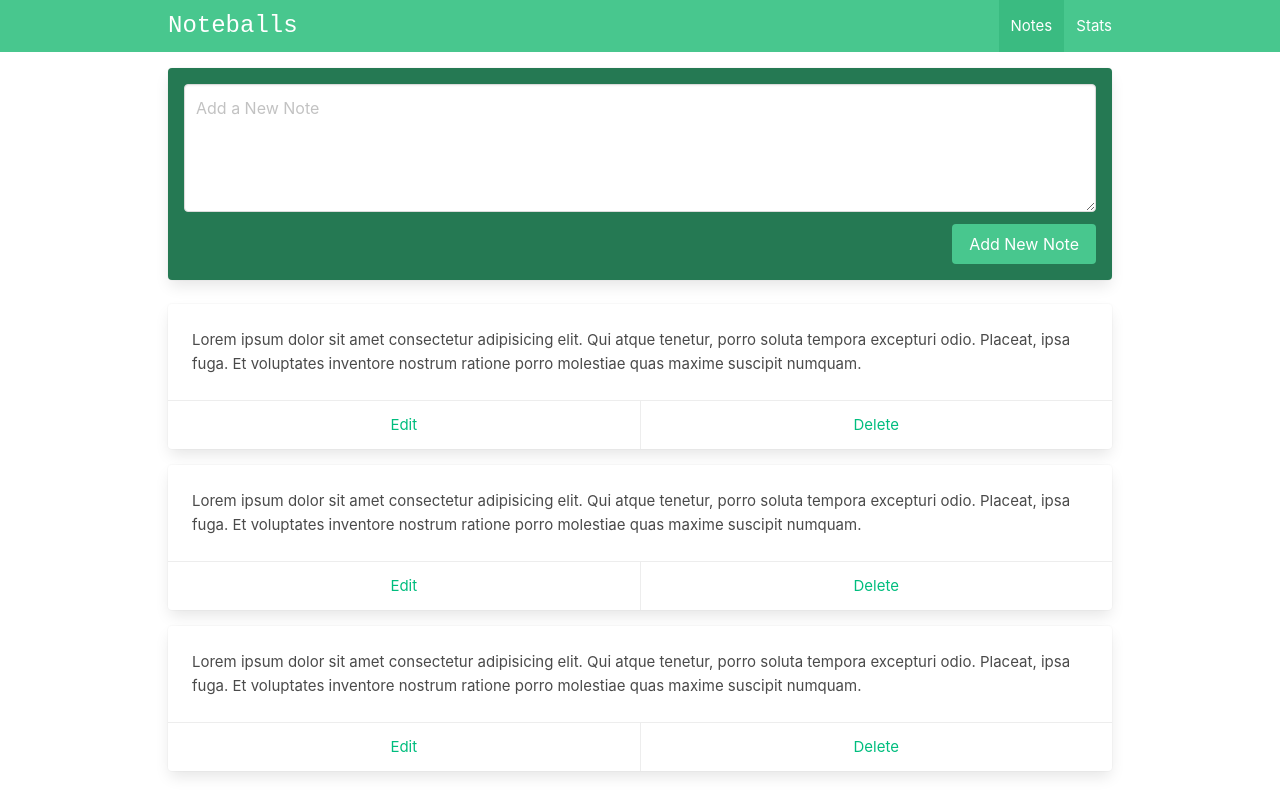
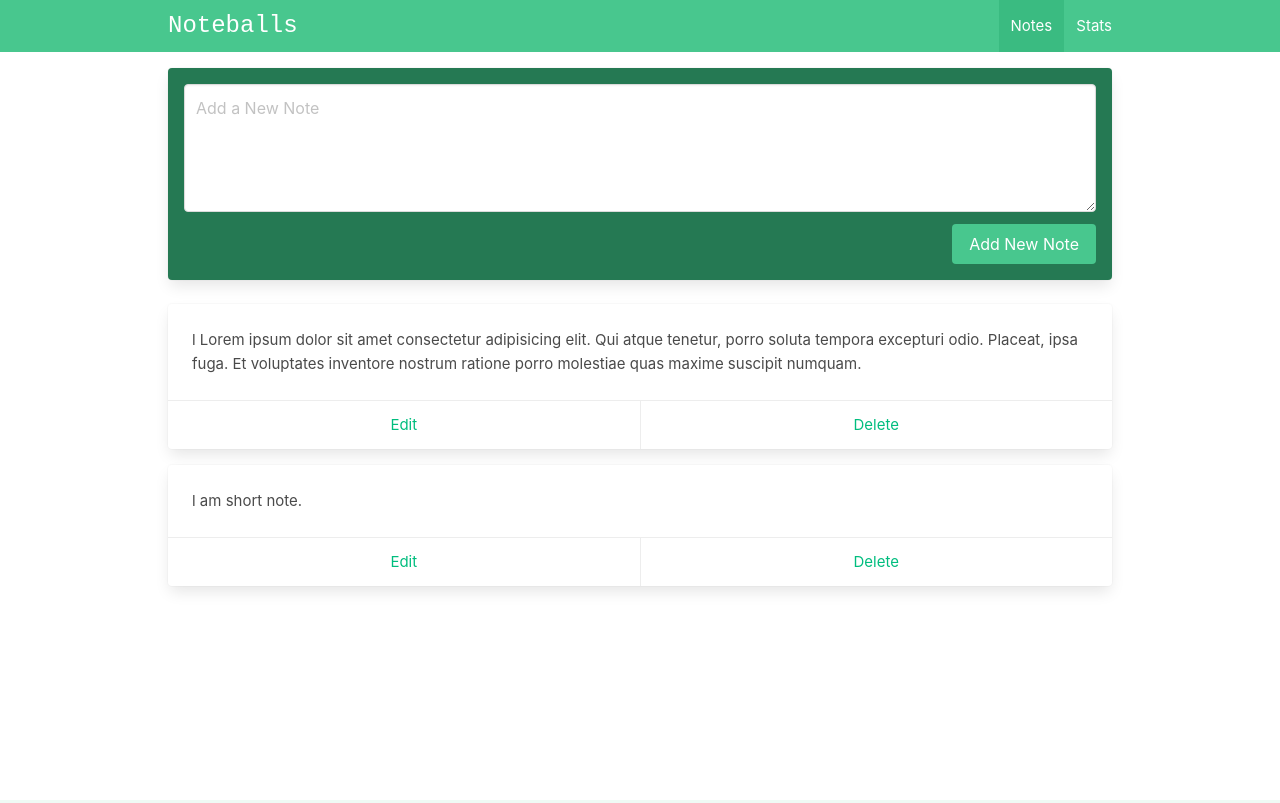
Before and after one commit to coach77777/vue-composition-api-course, a Vue app in the folder vue-composition-api-noteballs/: page /#/ in a window 1280 px wide. Built offline with nearby package versions, Linux system fonts and the light colour scheme.

Commit message:
NotesArray

```diff
--- a/vue-composition-api-noteballs/src/views/ViewNotes.vue
+++ b/vue-composition-api-noteballs/src/views/ViewNotes.vue
@@ -21,12 +21,13 @@
 
 
   <div
-  v-for ="i in 3"
+  v-for ="note in notes"
+  :key="note.id"
   class="card mb-4">
 
     <div class="card-content">
       <div class="content">
-    Lorem ipsum dolor sit amet consectetur adipisicing elit. Qui atque tenetur, porro soluta tempora excepturi odio. Placeat, ipsa fuga. Et voluptates inventore nostrum ratione porro molestiae quas maxime suscipit numquam.
+  {{ note.content}}
       </div>
     </div>
     <footer class="card-footer">
@@ -39,7 +40,31 @@
 
 </template>
 
-<script>
+<script setup>
+/*
+Imports
+*/
+import { ref } from 'vue'
+
+/*
+notes
+*/
+const notes = ref([
+{
+  id: 'id1',
+  content: 'l Lorem ipsum dolor sit amet consectetur adipisicing elit. Qui atque tenetur, porro soluta tempora excepturi odio. Placeat, ipsa fuga. Et voluptates inventore nostrum ratione porro molestiae quas maxime suscipit numquam.'
+},
+{
+  id: 'id2',
+  content: 'l am short note.'
+},
+
+
+])
+
+
+
+
 </script>
 
 <style>
```
